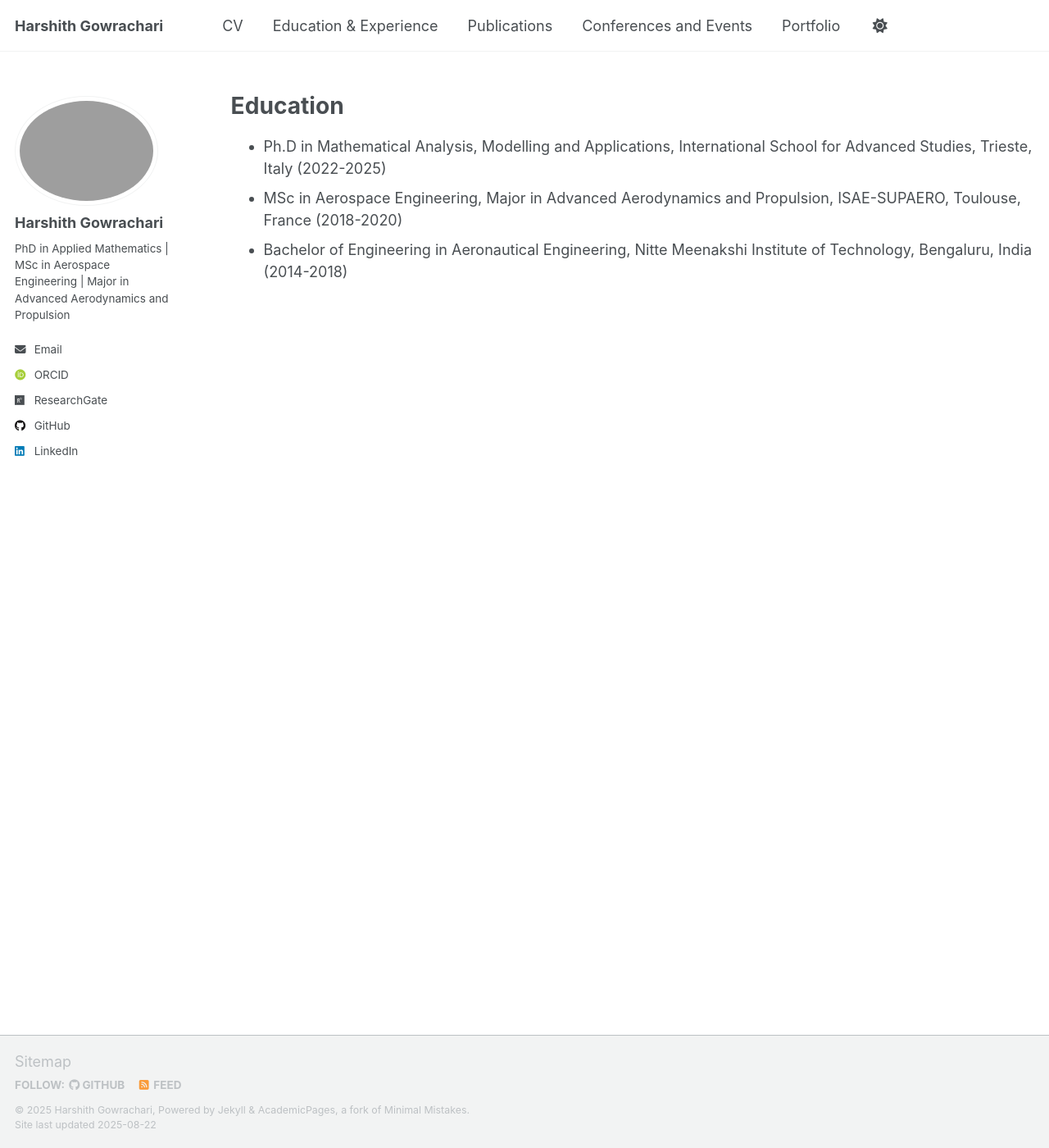
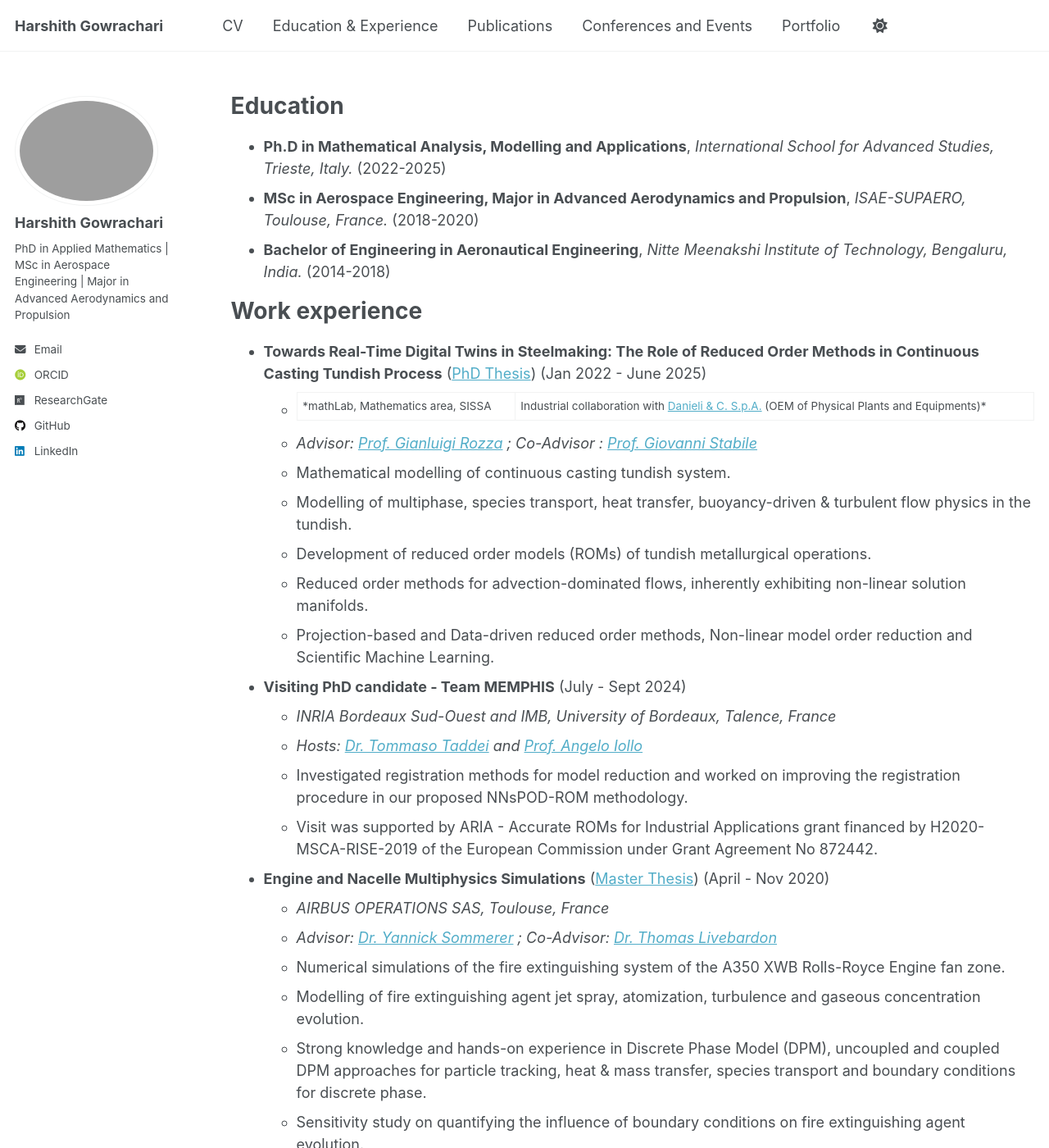
Before and after one commit to harshith-gowrachari/harshith-gowrachari.github.io, a Jekyll site: the page built from _pages/educationexperience.md, in a window 1280 px wide and 1400 px high. Shown: the whole window at 82% size. Built offline with Jekyll 4.4.1, drawn with Linux system fonts in a browser that asks for light colours; some web fonts are replaced; a script that is not in the unit is left out; some of the changed text lies outside the part shown.

Commit message:
Update educationexperience.md

```diff
--- a/_pages/educationexperience.md
+++ b/_pages/educationexperience.md
@@ -11,6 +11,67 @@ redirect_from:
 
 Education
 ======
-* Ph.D in Mathematical Analysis, Modelling and Applications, International School for Advanced Studies, Trieste, Italy (2022-2025)
-* MSc in Aerospace Engineering, Major in Advanced Aerodynamics and Propulsion, ISAE-SUPAERO, Toulouse, France (2018-2020)
-* Bachelor of Engineering in Aeronautical Engineering, Nitte Meenakshi Institute of Technology, Bengaluru, India (2014-2018)
+* **Ph.D in Mathematical Analysis, Modelling and Applications**, *International School for Advanced Studies, Trieste, Italy.* (2022-2025)
+* **MSc in Aerospace Engineering, Major in Advanced Aerodynamics and Propulsion**, *ISAE-SUPAERO, Toulouse, France.* (2018-2020)
+* **Bachelor of Engineering in Aeronautical Engineering**, *Nitte Meenakshi Institute of Technology, Bengaluru, India.* (2014-2018)
+
+Work experience
+======
+* **Towards Real-Time Digital Twins in Steelmaking: The Role of Reduced Order Methods in Continuous Casting Tundish Process** ([PhD Thesis](https://drive.google.com/file/d/1OgOth6HLPb-1hMipLhVVahgZGV20kRB3/view?usp=sharing)) (Jan 2022 - June 2025)
+  * *mathLab, Mathematics area, SISSA | Industrial collaboration with [Danieli & C. S.p.A.](https://www.danieli.com/en) (OEM of Physical Plants and Equipments)*
+  * *Advisor: [Prof. Gianluigi Rozza](http://people.sissa.it/~grozza/) ; Co-Advisor : [Prof. Giovanni Stabile](https://www.giovannistabile.com/)*
+  * Mathematical modelling of continuous casting tundish system.
+  * Modelling of multiphase, species transport, heat transfer, buoyancy-driven & turbulent flow physics in the tundish.
+  * Development of reduced order models (ROMs) of tundish metallurgical operations.
+  * Reduced order methods for advection-dominated flows, inherently exhibiting non-linear solution manifolds.
+  * Projection-based and Data-driven reduced order methods, Non-linear model order reduction and Scientific Machine Learning.
+
+ * **Visiting PhD candidate - Team MEMPHIS** (July - Sept 2024)
+    * *INRIA Bordeaux Sud-Ouest and IMB, University of Bordeaux, Talence, France*
+    * *Hosts: [Dr. Tommaso Taddei](https://www.math.u-bordeaux.fr/~ttaddei/index.html) and [Prof. Angelo Iollo](https://www.math.u-bordeaux.fr/~aiollo/Home.html)*
+    * Investigated registration methods for model reduction and worked on improving the registration procedure in our proposed NNsPOD-ROM methodology.
+    * Visit was supported by ARIA - Accurate ROMs for Industrial Applications grant financed by H2020-MSCA-RISE-2019 of the European Commission under Grant Agreement No 872442.
+
+* **Engine and Nacelle Multiphysics Simulations** ([Master Thesis](https://drive.google.com/file/d/19dh-aJvh5UjarwYWoo_Tpm-IL_im4DH6/view?usp=sharing)) (April - Nov 2020)
+  * *AIRBUS OPERATIONS SAS, Toulouse, France*
+  * *Advisor: [Dr. Yannick Sommerer](mailto:yannick.sommerer@airbus.com) ; Co-Advisor: [Dr. Thomas Livebardon](mailto:thomas.livebardon@airbus.com)*
+  * Numerical simulations of the fire extinguishing system of the A350 XWB Rolls-Royce Engine fan zone.
+  * Modelling of fire extinguishing agent jet spray, atomization, turbulence and gaseous concentration evolution.
+  * Strong knowledge and hands-on experience in Discrete Phase Model (DPM), uncoupled and coupled DPM approaches for particle tracking, heat & mass transfer, species transport and boundary conditions for discrete phase.
+  * Sensitivity study on quantifying the influence of boundary conditions on fire extinguishing agent evolution.
+
+* **Aero-acoustic Predictions for Turbomachinery Applications** (Research project) (Jan 2019 - March 2020)
+  * *DAEP - Department of Aerodynamics, Energy and Propulsion, ISAE SUPAERO, Toulouse, France*
+  * Assessment of the in-house Finite Volume LES code - CharLES<sup>X</sup> for turbomachinery aero-acoustic applications.
+  * Addressed the accuracy and stability of the solver, by performing benchmark test cases: isentropic convective vortex, cavity noise mechanisms – by exhibiting both aero-acoustic feedback loop and resonance.
+
+* **Analysis of Aircraft Environmental Control System** (Bachelor thesis) (Dec 2017 - April 2018)
+  * *Department of Mechanical Engineering, IISc - Indian Institute of Science, Bengaluru, India*
+  * *Advisor: Dr. G.S.V.L. Narasimham*
+  * Thermodynamic modelling of aircraft environmental control system (ECS).
+  * Analyzing the performance of the ECS for different flight scenarios.
+
+* **Lead Aerodynamicist - TEAM ARION (SAE-INDIA Student Formula TEAM)** (Oct 2017 - April 2018)
+  * *SAE-INDIA Student Club, NMIT, Bengaluru, India*
+  * Design and CFD simulations of 3D Air restrictor for Honda CBR 600cc V4 engine.
+  * CFD simulations of airfoils for front and rear wing applications.
+
+* **Finite Element Analysis of Cubesat** (Intern) (May - July 2018)
+  * *Center for Small Satellite Research, NMIT, Bengaluru, India*
+  * Designing of STUDSAT-2 satellite using sandwiched honeycomb structure.
+  * Static structural analysis of sandwiched honeycomb structure of STUDSAT-2.
+
+* **Intern at Aircraft Division** (June 2017)
+  * *Hindustan Aeronautics Limited, Bengaluru, India*
+  * Industrial training on assembly of aircraft and manufacturing processes in the aircraft division.
+
+Skills
+======
+* **CFD codes:** OpenFOAM, STAR-CCM+, Ansys – Fluent, CFX, Workbench
+* **CAD and Mesher:** CATIA-V5, SolidWorks, ICEM-CFD, HyperWorks
+* **Post-processing:** Paraview, Ensight
+* **Programming languages:** Python, C++, Matlab, LaTeX, Fortran90
+* **Libraries:** NumPy, SciPy, pandas, scikit-learn, PyTorch
+* **Dev Tools:** VS Code, Git, GitHub
+* **Operating system:** Linux, Microsoft Windows
+* **Soft Skills:** Autonomy, Leadership, Team working, Communication, Flexibility
```
